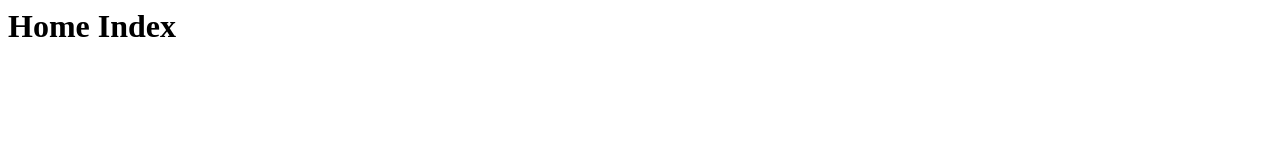
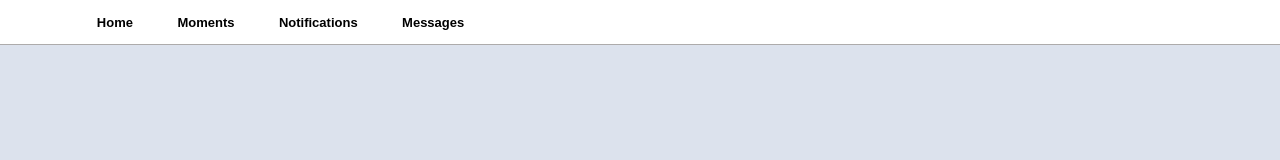
Before and after one commit to karthick-g/karthick-g.github.io, a plain HTML site: page home/index.html in a window 1280 px wide. Drawn offline with Linux system fonts and the light colour scheme.

Commit message:
adding home page css

```diff
--- /dev/null
+++ b/home/index.css
@@ -0,0 +1,35 @@
+    .bodybackground
+    {
+        background-color: #dce2ed;
+        height: 100%;
+        width: 100%;
+        margin: 0px;
+        font-family:sans-serif;
+    }
+    .header
+    {
+        background: white;
+        width: 100%;
+        border-bottom: solid 1px #adabab;
+        padding-left: 6%;
+        padding-right: 6%;
+        padding-top: 1%;
+        padding-bottom: 1%;
+        position: fixed;
+        overflow: hidden;
+    }
+    .header a
+    {
+        text-decoration:none;
+        color: black;
+        font-weight: bold;
+        font-size: 13px;
+        padding-right: 20px;
+        padding-left: 20px;
+        padding-bottom: 11px;
+    }
+    .header a:hover
+    {
+        color:#FA743E;
+        border-bottom: 3px solid #FA743E;
+    }
--- a/home/index.html
+++ b/home/index.html
@@ -1 +1,17 @@
-<h1>Home Index</h1>
+<!DOCTYPE html>
+<html>
+    <link rel="stylesheet" href="index.css" />
+    <body class="bodybackground">
+        <div class="header" id="pagemenu">
+           <div>
+            <a href="#">Home</a>
+            <a href="#">Moments</a>
+            <a href="#">Notifications</a>
+            <a href="#">Messages</a>
+           </div>
+        </div>
+        <div id="pagebody">
+            test
+        </div>
+    </body>
+</html>
```
